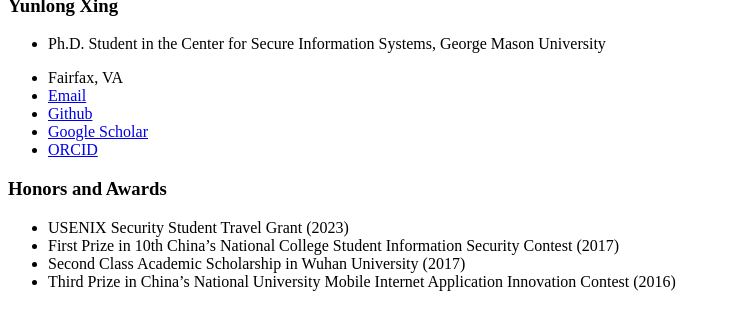
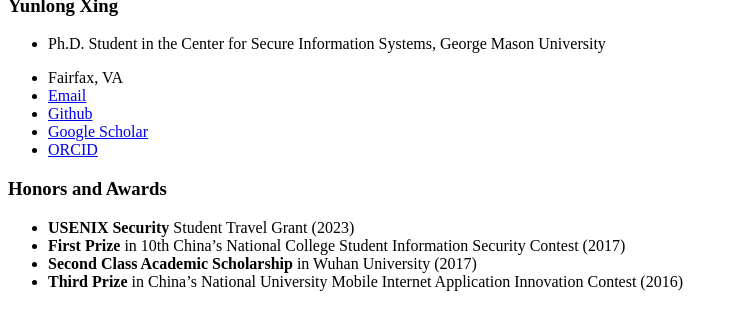
Before and after one commit to YunlongXing/yunlongxing.github.io, a Jekyll site: the page built from _pages/includes/honors.md, in a window 1280 px wide, cut to the strip 494-824 px from the top of the page. Shown: the whole strip, without its empty margins (0-737 px from the left). Built offline with Jekyll 4.4.1, drawn with Linux system fonts in a browser that asks for light colours; our own code applies the rules of GitHub Pages for plain Markdown files.

```diff
--- a/_pages/includes/honors.md
+++ b/_pages/includes/honors.md
@@ -1,5 +1,5 @@
 # Honors and Awards
-- USENIX Security Student Travel Grant (2023)
-- First Prize in 10th China's National College Student Information Security Contest (2017)
-- Second Class Academic Scholarship in Wuhan University (2017)
-- Third Prize in China's National University Mobile Internet Application Innovation Contest (2016)
+- **USENIX Security** Student Travel Grant (2023)
+- **First Prize** in 10th China's National College Student Information Security Contest (2017)
+- **Second Class Academic Scholarship** in Wuhan University (2017)
+- **Third Prize** in China's National University Mobile Internet Application Innovation Contest (2016)
```
